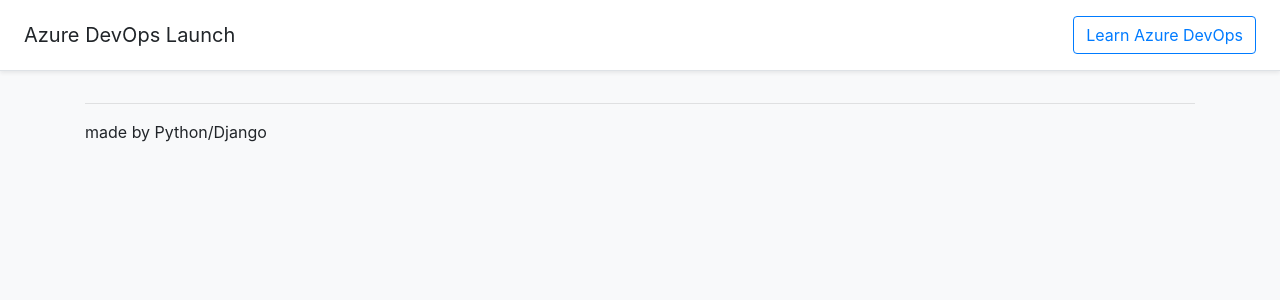
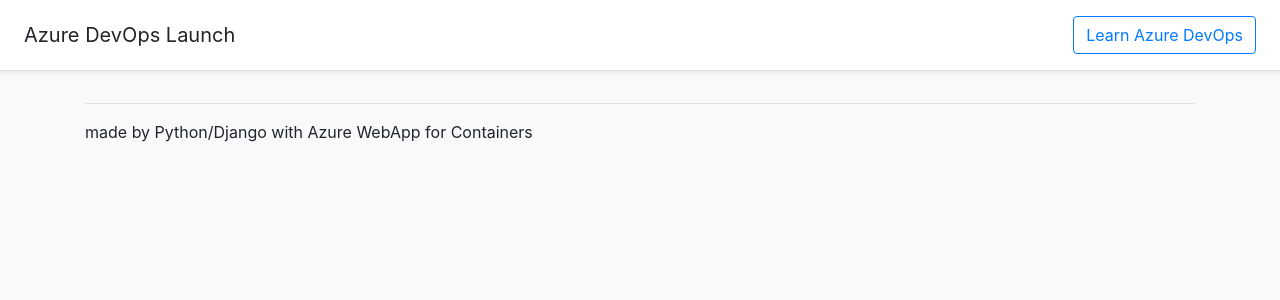
Before and after one commit to CodingSta/demo-azuredevops-launch-20190330, a Django app: template devops/templates/layout.html in a window 1280 px wide. Shown: the top 300 px of the page. Run offline with Django 3.2, Linux system fonts and the light colour scheme; the template is opened without the code that fills it, so the values that code supplies are empty; some libraries are stand-ins or nearby versions.

Commit message:
기술스택 추가

```diff
--- a/devops/templates/layout.html
+++ b/devops/templates/layout.html
@@ -30,7 +30,7 @@
             <div class="row">
                 <div class="col-sm-12">
                     <hr/>
-                    made by Python/Django
+                    made by Python/Django with Azure WebApp for Containers
                 </div>
             </div>
         </div>
```
